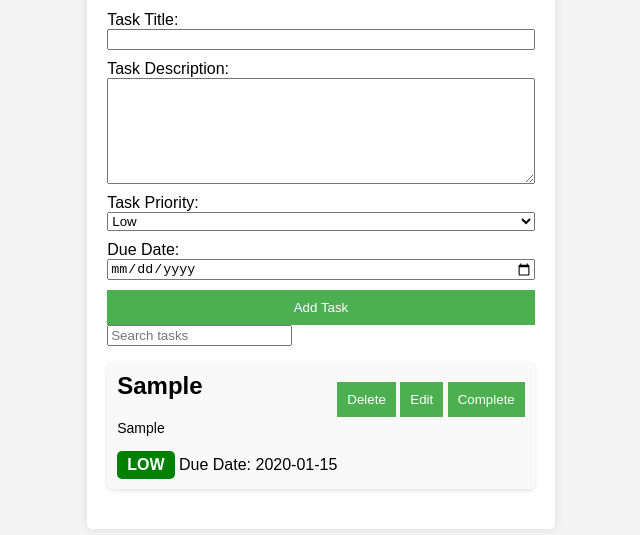
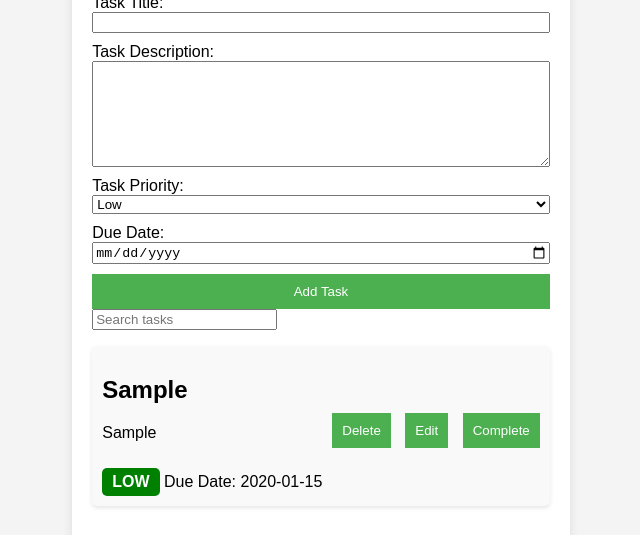
Before and after one commit to cwaterboer/Task-Manager, a plain HTML site: page index.html in a window 1280 px wide. Both pictures are taken after typing "Sample", "Sample", "2020-01-15" into the empty fields and a click on the button "Add Task". Shown: the part 185-720 px from the top of the page, without its empty margins (319-959 px from the left). Drawn offline with Linux system fonts and the light colour scheme.

Commit message:
Update style.css

```diff
--- a/style.css
+++ b/style.css
@@ -57,6 +57,9 @@ li {
 }
 
 .task-item {
+    display: flex;
+    justify-content: space-between;
+    align-items: center;
     margin-bottom: 20px;
     padding: 10px;
     border-radius: 5px;
@@ -64,13 +67,12 @@ li {
     box-shadow: 0 2px 4px rgba(0, 0, 0, 0.1);
 }
 
-.task-item h2 {
-    margin-top: 0;
+.task-details {
+    flex: 1;
 }
 
-.task-item p {
-    font-size: 14px;
-    margin-bottom: 5px;
+.task-options button {
+    margin-left: 10px;
 }
 
 .priority {
```
